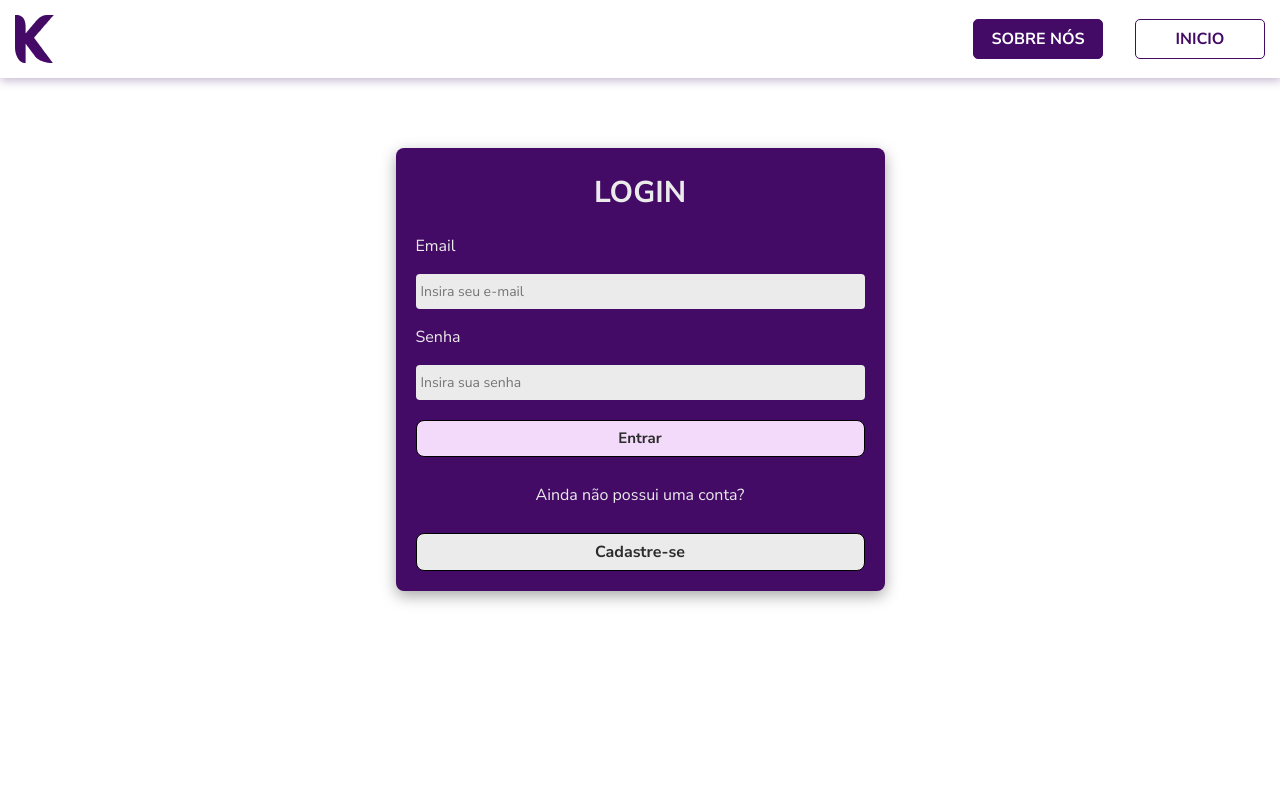
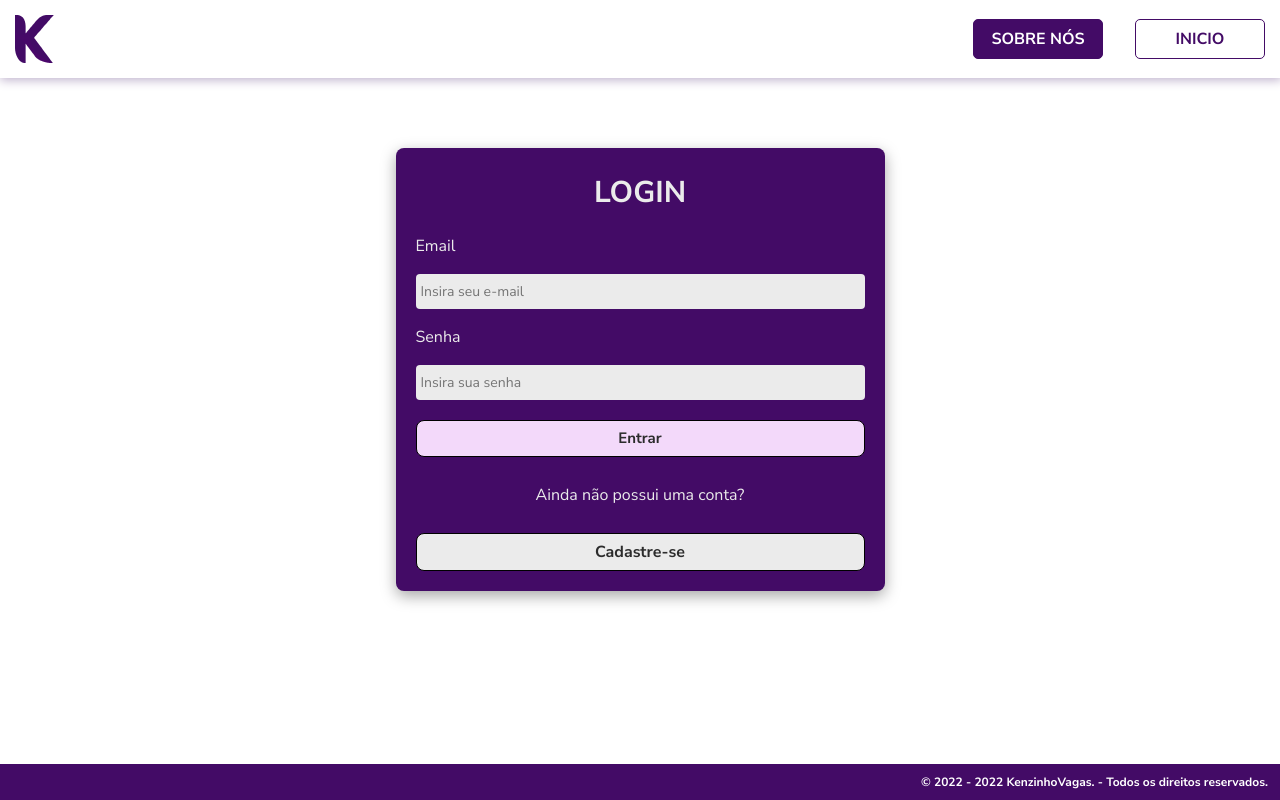
Before and after one commit to kenzinho-vagas/kenzinho-vagas, a React (Create React App) app: page /login in a window 1280 px wide. Built offline with nearby package versions, Linux system fonts and the light colour scheme; no server answers.

Commit message:
feat: add footer to login page

```diff
--- a/src/components/Footer/style.ts
+++ b/src/components/Footer/style.ts
@@ -1,15 +1,17 @@
 import styled from "styled-components";
 
-export const DivFooter = styled.div `
+export const DivFooter = styled.div`
   background-color: var(--color-primary);
   display: flex;
   justify-content: flex-end;
-
   padding: 12px;
+  bottom: 0;
+  position: fixed;
+  width: 100vw;
 
   p {
     font-size: 12px;
     font-weight: 700;
     color: #ffffff;
   }
-`
+`;
--- a/src/pages/Login/index.tsx
+++ b/src/pages/Login/index.tsx
@@ -10,6 +10,7 @@ import { LinkPrimary, LinkSecundary } from "../../styles/Links";
 import Header from "../../styles/Header";
 import logo from "../../img/logo.png";
 import "react-toastify/dist/ReactToastify.css";
+import Footer from "../../components/Footer";
 
 export const Login = () => {
   const { loginUser } = useContext(AuthContext);
@@ -63,6 +64,7 @@ export const Login = () => {
           </FormsLog>
         </div>
       </DivLogin>
+      <Footer />
     </>
   );
 };
```
Lines whose indentation alone changed are shown as unchanged.
